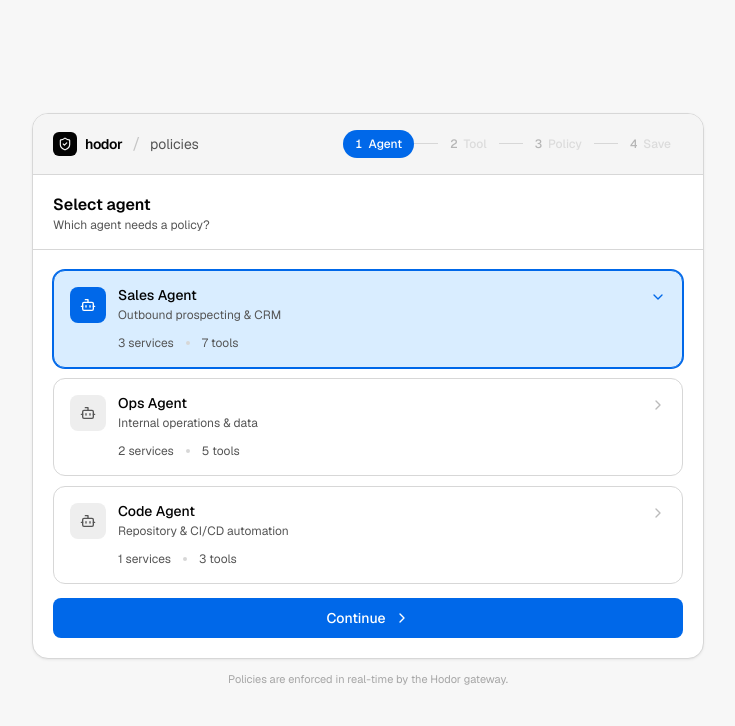
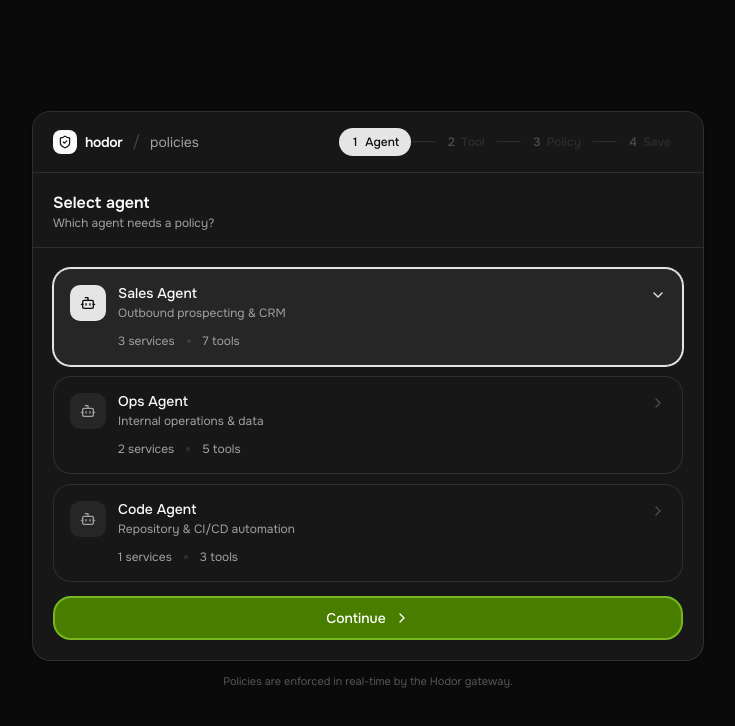
Before and after one commit to LahlouS/v0-demo-policies, a Next.js app: page / in a window 1280 px wide. Shown: the top 726 px of the page, without its empty margins (272-1007 px from the left). Built offline with nearby package versions, Linux system fonts and the light colour scheme.

Commit message:
Update UI theme to Hodor with new colors, fonts, and styles

```diff
--- a/app/globals.css
+++ b/app/globals.css
@@ -4,100 +4,112 @@
 @custom-variant dark (&:is(.dark *));
 
 :root {
-  /* Light — clean off-white, tight ink tones */
-  --background: oklch(0.975 0 0);
-  --foreground: oklch(0.1 0 0);
+  /* Light — Hodor theme brief */
+  --background: oklch(1 0 0);
+  --foreground: oklch(0.145 0 0);
   --card: oklch(1 0 0);
-  --card-foreground: oklch(0.1 0 0);
+  --card-foreground: oklch(0.145 0 0);
   --popover: oklch(1 0 0);
-  --popover-foreground: oklch(0.1 0 0);
-  --primary: oklch(0.1 0 0);
-  --primary-foreground: oklch(0.98 0 0);
-  --secondary: oklch(0.95 0 0);
-  --secondary-foreground: oklch(0.1 0 0);
-  --muted: oklch(0.95 0 0);
-  --muted-foreground: oklch(0.45 0 0);
-  --accent: oklch(0.95 0 0);
-  --accent-foreground: oklch(0.1 0 0);
-  --destructive: oklch(0.52 0.21 27);
+  --popover-foreground: oklch(0.145 0 0);
+  --primary: oklch(0.205 0 0);
+  --primary-foreground: oklch(0.985 0 0);
+  --secondary: oklch(0.97 0 0);
+  --secondary-foreground: oklch(0.145 0 0);
+  --muted: oklch(0.97 0 0);
+  --muted-foreground: oklch(0.556 0 0);
+  --accent: oklch(0.97 0 0);
+  --accent-foreground: oklch(0.145 0 0);
+  --destructive: oklch(0.577 0.245 27.325);
   --destructive-foreground: oklch(1 0 0);
-  --border: oklch(0.88 0 0);
-  --input: oklch(0.92 0 0);
-  --ring: oklch(0.55 0.22 254);
-  --radius: 0.5rem;
-  /* Brand: electric blue — Hodor identity */
-  --brand: oklch(0.54 0.22 254);
-  --brand-foreground: oklch(1 0 0);
-  --brand-subtle: oklch(0.94 0.04 254);
-  --brand-muted: oklch(0.88 0.06 254);
+  --border: oklch(0.922 0 0);
+  --input: oklch(0.96 0 0);
+  --ring: oklch(0.556 0 0);
+  --radius: 0.625rem;
+  /* Brand: neutral monochrome — Hodor identity */
+  --brand: oklch(0.205 0 0);
+  --brand-foreground: oklch(0.985 0 0);
+  --brand-subtle: oklch(0.97 0 0);
+  --brand-muted: oklch(0.922 0 0);
   /* Surface shades */
   --surface-1: oklch(0.97 0 0);
-  --surface-2: oklch(0.93 0 0);
+  --surface-2: oklch(0.94 0 0);
   /* Editor dark surface (always dark regardless of mode) */
-  --editor-bg: oklch(0.1 0 0);
-  --editor-fg: oklch(0.9 0 0);
-  --sidebar: oklch(0.975 0 0);
-  --sidebar-foreground: oklch(0.1 0 0);
-  --sidebar-primary: oklch(0.1 0 0);
-  --sidebar-primary-foreground: oklch(0.98 0 0);
-  --sidebar-accent: oklch(0.95 0 0);
-  --sidebar-accent-foreground: oklch(0.1 0 0);
-  --sidebar-border: oklch(0.88 0 0);
-  --sidebar-ring: oklch(0.54 0.22 254);
-  --chart-1: oklch(0.646 0.222 41.116);
-  --chart-2: oklch(0.6 0.118 184.704);
-  --chart-3: oklch(0.398 0.07 227.392);
-  --chart-4: oklch(0.828 0.189 84.429);
-  --chart-5: oklch(0.769 0.188 70.08);
+  --editor-bg: oklch(0.145 0 0);
+  --editor-fg: oklch(0.985 0 0);
+  --sidebar: oklch(1 0 0);
+  --sidebar-foreground: oklch(0.145 0 0);
+  --sidebar-primary: oklch(0.205 0 0);
+  --sidebar-primary-foreground: oklch(0.985 0 0);
+  --sidebar-accent: oklch(0.97 0 0);
+  --sidebar-accent-foreground: oklch(0.145 0 0);
+  --sidebar-border: oklch(0.922 0 0);
+  --sidebar-ring: oklch(0.556 0 0);
+  /* Charts: warm amber, teal, blue, purple */
+  --chart-1: oklch(0.75 0.18 85);
+  --chart-2: oklch(0.65 0.15 175);
+  --chart-3: oklch(0.55 0.2 250);
+  --chart-4: oklch(0.6 0.2 300);
+  --chart-5: oklch(0.7 0.15 45);
+  /* Interactive accent: sky-500 */
+  --accent-interactive: oklch(0.685 0.169 237.323);
+  /* Submit/CTA: lime-600 */
+  --cta: oklch(0.532 0.157 131.589);
+  --cta-border: oklch(0.708 0.184 130.855);
 }
 
 .dark {
-  /* Dark — Hodor's native near-black aesthetic */
-  --background: oklch(0.09 0 0);
-  --foreground: oklch(0.95 0 0);
-  --card: oklch(0.12 0 0);
-  --card-foreground: oklch(0.95 0 0);
-  --popover: oklch(0.14 0 0);
-  --popover-foreground: oklch(0.95 0 0);
-  --primary: oklch(0.95 0 0);
-  --primary-foreground: oklch(0.09 0 0);
-  --secondary: oklch(0.17 0 0);
-  --secondary-foreground: oklch(0.95 0 0);
-  --muted: oklch(0.17 0 0);
-  --muted-foreground: oklch(0.52 0 0);
-  --accent: oklch(0.17 0 0);
-  --accent-foreground: oklch(0.95 0 0);
-  --destructive: oklch(0.42 0.16 27);
-  --destructive-foreground: oklch(0.88 0.1 27);
-  --border: oklch(0.2 0 0);
-  --input: oklch(0.17 0 0);
-  --ring: oklch(0.58 0.22 254);
-  --brand: oklch(0.62 0.22 254);
-  --brand-foreground: oklch(1 0 0);
-  --brand-subtle: oklch(0.17 0.05 254);
-  --brand-muted: oklch(0.22 0.07 254);
-  --surface-1: oklch(0.12 0 0);
-  --surface-2: oklch(0.15 0 0);
-  --editor-bg: oklch(0.07 0 0);
-  --editor-fg: oklch(0.9 0 0);
-  --sidebar: oklch(0.12 0 0);
-  --sidebar-foreground: oklch(0.95 0 0);
-  --sidebar-primary: oklch(0.62 0.22 254);
-  --sidebar-primary-foreground: oklch(1 0 0);
-  --sidebar-accent: oklch(0.17 0 0);
-  --sidebar-accent-foreground: oklch(0.95 0 0);
-  --sidebar-border: oklch(0.2 0 0);
-  --sidebar-ring: oklch(0.58 0.22 254);
-  --chart-1: oklch(0.488 0.243 264.376);
-  --chart-2: oklch(0.696 0.17 162.48);
-  --chart-3: oklch(0.769 0.188 70.08);
-  --chart-4: oklch(0.627 0.265 303.9);
-  --chart-5: oklch(0.645 0.246 16.439);
+  /* Dark — Hodor's native near-black aesthetic (default) */
+  --background: oklch(0.145 0 0);
+  --foreground: oklch(0.985 0 0);
+  --card: oklch(0.205 0 0);
+  --card-foreground: oklch(0.985 0 0);
+  --popover: oklch(0.205 0 0);
+  --popover-foreground: oklch(0.985 0 0);
+  --primary: oklch(0.922 0 0);
+  --primary-foreground: oklch(0.145 0 0);
+  --secondary: oklch(0.269 0 0);
+  --secondary-foreground: oklch(0.985 0 0);
+  --muted: oklch(0.269 0 0);
+  --muted-foreground: oklch(0.708 0 0);
+  --accent: oklch(0.269 0 0);
+  --accent-foreground: oklch(0.985 0 0);
+  --destructive: oklch(0.704 0.191 22.216);
+  --destructive-foreground: oklch(0.145 0 0);
+  --border: oklch(1 0 0 / 10%);
+  --input: oklch(0.269 0 0 / 30%);
+  --ring: oklch(0.708 0 0);
+  --brand: oklch(0.922 0 0);
+  --brand-foreground: oklch(0.145 0 0);
+  --brand-subtle: oklch(0.269 0 0);
+  --brand-muted: oklch(0.35 0 0);
+  --surface-1: oklch(0.205 0 0);
+  --surface-2: oklch(0.25 0 0);
+  --editor-bg: oklch(0.1 0 0);
+  --editor-fg: oklch(0.985 0 0);
+  --sidebar: oklch(0.205 0 0);
+  --sidebar-foreground: oklch(0.985 0 0);
+  --sidebar-primary: oklch(0.922 0 0);
+  --sidebar-primary-foreground: oklch(0.145 0 0);
+  --sidebar-accent: oklch(0.269 0 0);
+  --sidebar-accent-foreground: oklch(0.985 0 0);
+  --sidebar-border: oklch(1 0 0 / 10%);
+  --sidebar-ring: oklch(0.708 0 0);
+  /* Charts: warm amber, teal, blue, purple */
+  --chart-1: oklch(0.75 0.18 85);
+  --chart-2: oklch(0.65 0.15 175);
+  --chart-3: oklch(0.55 0.2 250);
+  --chart-4: oklch(0.6 0.2 300);
+  --chart-5: oklch(0.7 0.15 45);
+  /* Interactive accent: sky-500 */
+  --accent-interactive: oklch(0.685 0.169 237.323);
+  /* Submit/CTA: lime-600 */
+  --cta: oklch(0.532 0.157 131.589);
+  --cta-border: oklch(0.708 0.184 130.855);
 }
 
 @theme inline {
-  --font-sans: 'Geist', 'Geist Fallback';
-  --font-mono: 'Geist Mono', 'Geist Mono Fallback';
+  --font-sans: var(--font-onest), 'Onest', system-ui, sans-serif;
+  --font-mono: var(--font-geist-mono), 'Geist Mono', monospace;
   --color-background: var(--background);
   --color-foreground: var(--foreground);
   --color-card: var(--card);
@@ -122,10 +134,11 @@
   --color-chart-3: var(--chart-3);
   --color-chart-4: var(--chart-4);
   --color-chart-5: var(--chart-5);
-  --radius-sm: calc(var(--radius) - 4px);
-  --radius-md: calc(var(--radius) - 2px);
+  /* Radius: base 0.625rem (10px), sm 0.375rem, md 0.5rem, lg 0.625rem, xl 1.125rem */
+  --radius-sm: 0.375rem;
+  --radius-md: 0.5rem;
   --radius-lg: var(--radius);
-  --radius-xl: calc(var(--radius) + 4px);
+  --radius-xl: 1.125rem;
   --color-sidebar: var(--sidebar);
   --color-sidebar-foreground: var(--sidebar-foreground);
   --color-sidebar-primary: var(--sidebar-primary);
@@ -142,6 +155,9 @@
   --color-surface-2: var(--surface-2);
   --color-editor-bg: var(--editor-bg);
   --color-editor-fg: var(--editor-fg);
+  --color-accent-interactive: var(--accent-interactive);
+  --color-cta: var(--cta);
+  --color-cta-border: var(--cta-border);
 }
 
 @layer base {
@@ -152,3 +168,22 @@
     @apply bg-background text-foreground;
   }
 }
+
+/* Custom animations per Hodor theme brief */
+@keyframes spin-slow {
+  from { transform: rotate(0deg); }
+  to { transform: rotate(360deg); }
+}
+
+@keyframes spin-reverse {
+  from { transform: rotate(360deg); }
+  to { transform: rotate(0deg); }
+}
+
+.animate-spin-slow {
+  animation: spin-slow 20s linear infinite;
+}
+
+.animate-spin-reverse {
+  animation: spin-reverse 25s linear infinite;
+}
--- a/app/layout.tsx
+++ b/app/layout.tsx
@@ -1,10 +1,18 @@
 import type { Metadata } from 'next'
-import { Geist, Geist_Mono } from 'next/font/google'
+import { Onest } from 'next/font/google'
+import { Geist_Mono } from 'next/font/google'
 import { Analytics } from '@vercel/analytics/next'
 import './globals.css'
 
-const _geist = Geist({ subsets: ["latin"] });
-const _geistMono = Geist_Mono({ subsets: ["latin"] });
+const onest = Onest({
+  subsets: ["latin"],
+  weight: ["300", "400", "500", "600", "700", "800", "900"],
+  variable: "--font-onest",
+});
+const geistMono = Geist_Mono({
+  subsets: ["latin"],
+  variable: "--font-geist-mono",
+});
 
 export const metadata: Metadata = {
   title: 'Hodor — Policy Editor',
@@ -35,8 +43,8 @@ export default function RootLayout({
   children: React.ReactNode
 }>) {
   return (
-    <html lang="en">
-      <body className="font-sans antialiased">
+    <html lang="en" className="dark">
+      <body className={`${onest.variable} ${geistMono.variable} font-sans antialiased`}>
         {children}
         <Analytics />
       </body>
--- a/components/policy/policy-editor.tsx
+++ b/components/policy/policy-editor.tsx
@@ -131,7 +131,7 @@ export function PolicyEditor({ toolName, toolFields, serviceName, policyJson, on
 
         <button
           onClick={onNext}
-          className="flex items-center gap-1.5 px-3 py-1.5 rounded-lg bg-brand text-brand-foreground text-xs font-medium hover:opacity-90 transition-opacity mb-0.5"
+          className="flex items-center gap-1.5 px-3 py-1.5 rounded-xl bg-cta border-2 border-cta-border text-white text-xs font-medium hover:opacity-90 transition-opacity mb-0.5"
         >
           Review
           <ChevronRight className="w-3.5 h-3.5" />
--- a/components/policy/policy-wizard.tsx
+++ b/components/policy/policy-wizard.tsx
@@ -315,14 +315,14 @@ function ReviewStep({
       <div className="flex items-center gap-2">
         <button
           onClick={onBack}
-          className="flex items-center gap-1.5 px-4 py-2.5 rounded-lg border border-border text-sm text-muted-foreground hover:text-foreground hover:bg-surface-1 transition-colors"
+          className="flex items-center gap-1.5 px-4 py-2.5 rounded-2xl border border-border text-sm text-muted-foreground hover:text-foreground hover:bg-surface-1 transition-colors"
         >
           <ArrowLeft className="w-3.5 h-3.5" />
           Back
         </button>
         <button
           onClick={onSave}
-          className="flex-1 flex items-center justify-center gap-2 px-4 py-2.5 rounded-lg bg-brand text-brand-foreground text-sm font-medium hover:opacity-90 transition-opacity"
+          className="flex-1 flex items-center justify-center gap-2 px-4 py-2.5 rounded-xl bg-cta border-2 border-cta-border text-white text-sm font-medium hover:opacity-90 transition-opacity"
         >
           <ShieldCheck className="w-4 h-4" />
           Activate policy
@@ -354,13 +354,13 @@ function SavedConfirmation({ tool, agent, onReset, onEditAnother }: {
       <div className="flex gap-2 w-full">
         <button
           onClick={onEditAnother}
-          className="flex-1 px-4 py-2.5 rounded-lg border border-border text-sm text-muted-foreground hover:text-foreground hover:bg-surface-1 transition-colors"
+          className="flex-1 px-4 py-2.5 rounded-2xl border border-border text-sm text-muted-foreground hover:text-foreground hover:bg-surface-1 transition-colors"
         >
           Edit another tool
         </button>
         <button
           onClick={onReset}
-          className="flex-1 px-4 py-2.5 rounded-lg bg-brand text-brand-foreground text-sm font-medium hover:opacity-90 transition-opacity"
+          className="flex-1 px-4 py-2.5 rounded-xl bg-cta border-2 border-cta-border text-white text-sm font-medium hover:opacity-90 transition-opacity"
         >
           New policy
         </button>
@@ -369,7 +369,7 @@ function SavedConfirmation({ tool, agent, onReset, onEditAnother }: {
   );
 }
 
-// ─── Wizard ───────────────────────────────────────────────────────────────────
+// ─── Wizard ────────────────��──────────────────────────────────────────────────
 
 const slideVariants = {
   enter: (dir: number) => ({ x: dir > 0 ? 40 : -40, opacity: 0 }),
@@ -450,7 +450,7 @@ export function PolicyWizard() {
   return (
     <div className="w-full max-w-2xl">
       {/* Card */}
-      <div className="rounded-2xl border border-border bg-card shadow-[0_1px_3px_0_rgb(0,0,0,0.06),0_1px_2px_-1px_rgb(0,0,0,0.06)] overflow-hidden">
+      <div className="rounded-xl border border-border bg-card shadow-sm overflow-hidden">
 
         {/* Card header */}
         <div className="flex items-center justify-between px-5 py-4 border-b border-border bg-surface-1">
@@ -520,7 +520,7 @@ export function PolicyWizard() {
                   ))}
                   <button
                     onClick={() => navigate(2)}
-                    className="mt-1 w-full flex items-center justify-center gap-2 px-4 py-2.5 rounded-lg bg-brand text-brand-foreground text-sm font-medium hover:opacity-90 transition-opacity"
+                    className="mt-1 w-full flex items-center justify-center gap-2 px-4 py-2.5 rounded-xl bg-cta border-2 border-cta-border text-white text-sm font-medium hover:opacity-90 transition-opacity"
                   >
                     Continue
                     <ChevronRight className="w-4 h-4" />
@@ -535,7 +535,7 @@ export function PolicyWizard() {
                   />
                   <button
                     onClick={() => navigate(3)}
-                    className="w-full flex items-center justify-center gap-2 px-4 py-2.5 rounded-lg bg-brand text-brand-foreground text-sm font-medium hover:opacity-90 transition-opacity"
+                    className="w-full flex items-center justify-center gap-2 px-4 py-2.5 rounded-xl bg-cta border-2 border-cta-border text-white text-sm font-medium hover:opacity-90 transition-opacity"
                   >
                     Edit policy for <span className="font-mono">{activeTool.name}</span>
                     <ChevronRight className="w-4 h-4" />
--- a/components/policy/templates.tsx
+++ b/components/policy/templates.tsx
@@ -142,10 +142,10 @@ export function Templates({ onApply }: TemplatesProps) {
                 <button
                   onClick={(e) => handleApply(t, e)}
                   className={cn(
-                    "flex items-center gap-1 text-xs px-2.5 py-1 rounded-lg font-medium transition-all",
+                    "flex items-center gap-1 text-xs px-2.5 py-1.5 rounded-xl font-medium transition-all",
                     isApplied
                       ? "bg-emerald-50 text-emerald-700 dark:bg-emerald-950/40 dark:text-emerald-400"
-                      : "bg-brand text-brand-foreground hover:opacity-90"
+                      : "bg-cta border-2 border-cta-border text-white hover:opacity-90"
                   )}
                 >
                   {isApplied ? <><Check className="w-3 h-3" /> Applied</> : "Use"}
--- a/components/policy/visual-builder.tsx
+++ b/components/policy/visual-builder.tsx
@@ -64,7 +64,7 @@ function RuleRow({
 
   const style = { transform: CSS.Transform.toString(transform), transition };
 
-  const fieldCls = "h-8 rounded-lg border border-border bg-surface-1 px-2.5 text-xs text-foreground focus:outline-none focus:ring-1 focus:ring-brand transition-colors";
+  const fieldCls = "h-11 rounded-xl border-2 border-border bg-input px-2.5 text-xs text-foreground placeholder:text-muted-foreground focus:outline-none focus:ring-1 focus:ring-ring transition-colors";
 
   return (
     <div
```
Also changed, not shown: components/policy/ai-editor.tsx (+8 -8 lines).
